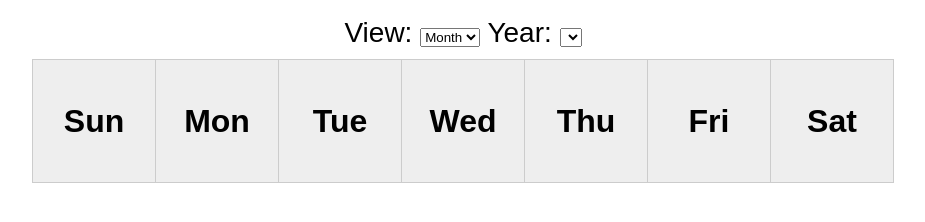
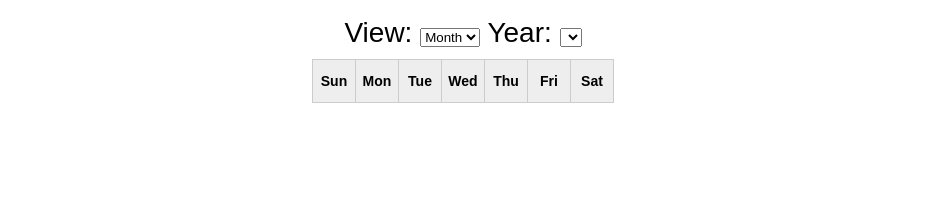
Before and after one commit to raymondckm2000/hk-holidays, a website: page calendar-template.html in a window 1280 px wide. Shown: the part 60-282 px from the top of the page, without its empty margins (177-1102 px from the left). Drawn offline with nearby package versions, Linux system fonts and the light colour scheme.

Commit message:
Resize monthly calendar cells to match yearly view

```diff
--- a/calendar-template.html
+++ b/calendar-template.html
@@ -10,7 +10,7 @@ body{font-family:Arial, sans-serif;}
 #title{font-weight:bold;}
 #options{text-align:center;max-width:840px;margin:10px auto;font-size:28px;}
 table.calendar{border-collapse:collapse;margin:0 auto;}
-table.calendar th,table.calendar td{border:1px solid #ccc;width:120px;height:120px;text-align:center;font-size:32px;}
+table.calendar th,table.calendar td{border:1px solid #ccc;width:40px;height:40px;text-align:center;font-size:14px;}
 table.calendar th{background:#eee;}
 table.calendar td.sun{color:#b30000;}
 table.calendar td.sat{color:#555;}
```
